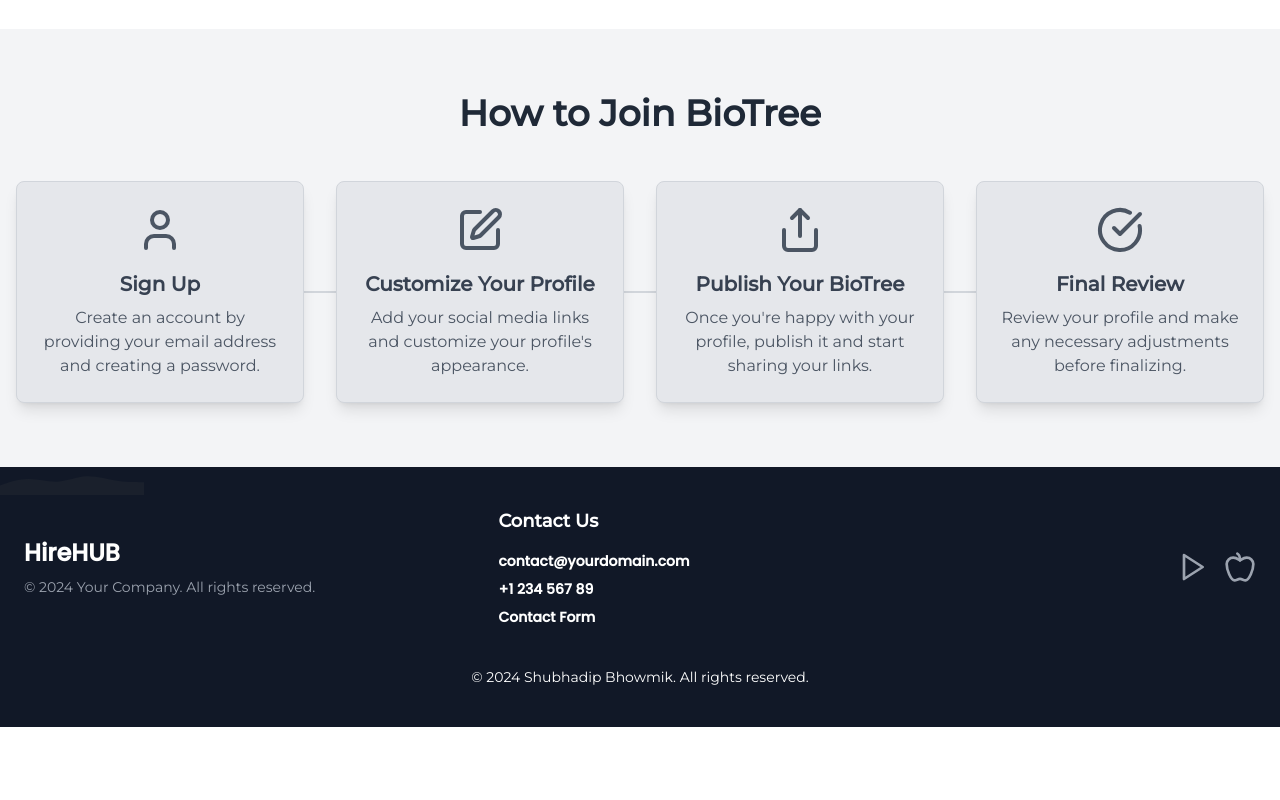
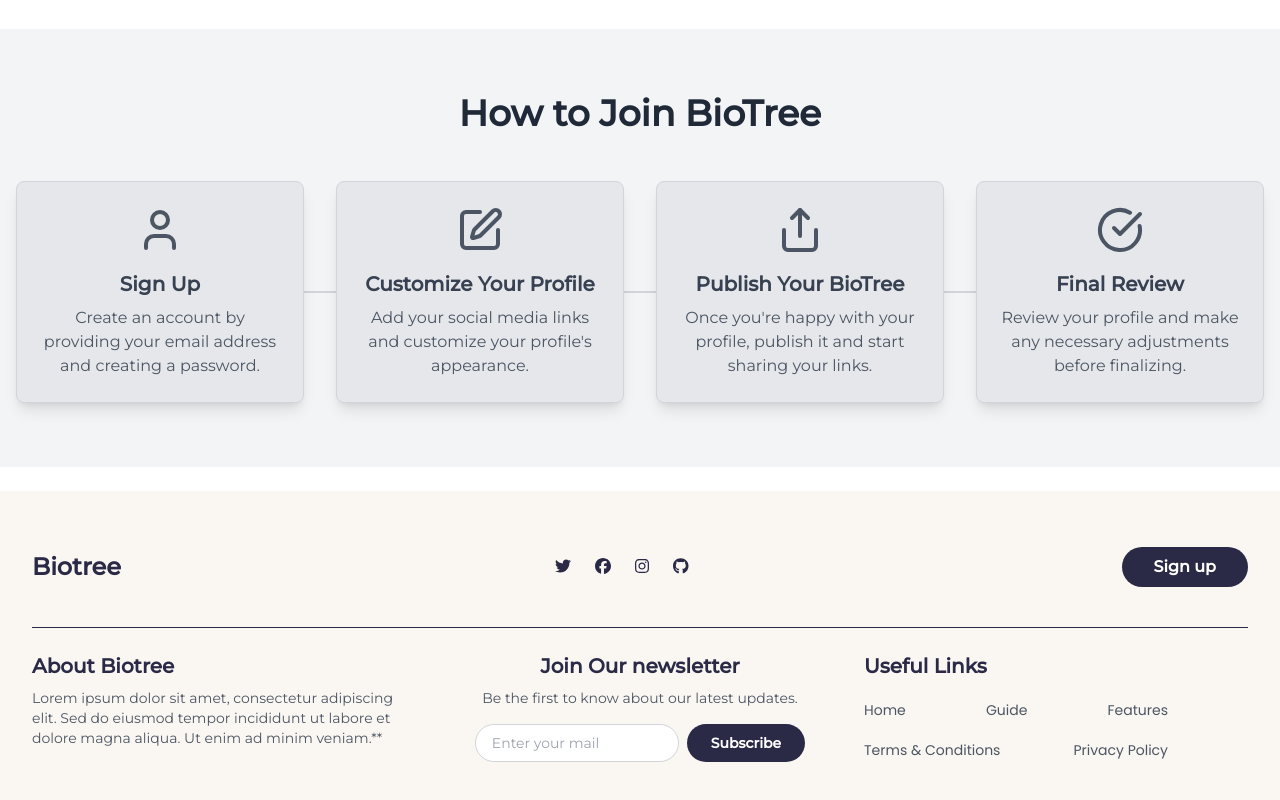
Before and after one commit to subhadipbhowmik/bio-branch, a Next.js app in the folder site/: page / in a window 1280 px wide. Shown: the part 1497-2297 px from the top of the page. Before the commit the page ends 2224 px from the top, so only its background shows below. Built offline with nearby package versions, Linux system fonts and the light colour scheme.

Commit message:
Redesgin of footer section

```diff
--- a/site/components/Footer.js
+++ b/site/components/Footer.js
@@ -1,83 +1,69 @@
-import React from 'react'
-import Link from 'next/link'
-import { Apple, Play } from 'lucide-react'
+import React from 'react';
+import { FontAwesomeIcon } from '@fortawesome/react-fontawesome';
+import { faTwitter, faFacebook, faInstagram, faGithub } from '@fortawesome/free-brands-svg-icons';
+import '@fortawesome/fontawesome-svg-core/styles.css';
+import { config } from '@fortawesome/fontawesome-svg-core';
+config.autoAddCss = false;
 
 const Footer = () => {
   return (
-    <footer aria-label="Site Footer" className="relative bg-gray-900 text-white py-10 px-6">
+    <footer aria-label="Site Footer" className="bg-[#faf7f2] text-black py-10 px-8 mt-6">
+      {/* First Row: Logo, Social Icons, Sign Up */}
+      <div className="flex flex-col md:flex-row items-center justify-between py-4">
+        <p className="text-2xl font-bold text-[#2a2a46]">Biotree</p>
+        <div className="flex space-x-6 mt-4 md:mt-0">
+          <a href="#"><FontAwesomeIcon icon={faTwitter} className="text-[#2a2a46] hover:text-blue-500" /></a>
+          <a href="#"><FontAwesomeIcon icon={faFacebook} className="text-[#2a2a46] hover:text-blue-600" /></a>
+          <a href="#"><FontAwesomeIcon icon={faInstagram} className="text-[#2a2a46] hover:text-pink-600" /></a>
+          <a href="#"><FontAwesomeIcon icon={faGithub} className="text-[#2a2a46] hover:text-gray-900" /></a>
+        </div>
+        <button className="bg-[#2a2a46] hover:bg-[#1d1d33] text-white font-semibold py-2 px-8 rounded-full mt-4 md:mt-0">Sign up</button>
+      </div>
 
-      {/* Wave Effect (You can add SVG wave here for a design touch) */}
-      <svg className="absolute top-0 left-0 right-0 -mt-1 h-8" viewBox="0 0 1440 320" xmlns="http://www.w3.org/2000/svg">
-        <path fill="#1a202c" fillOpacity="1" d="M0,224L48,208C96,192,192,160,288,160C384,160,480,192,576,186.7C672,181,768,139,864,133.3C960,128,1056,160,1152,176C1248,192,1344,192,1392,192L1440,192L1440,320L1392,320C1344,320,1248,320,1152,320C1056,320,960,320,864,320C768,320,672,320,576,320C480,320,384,320,288,320C192,320,96,320,48,320L0,320Z"></path>
-      </svg>
+      <hr className="border-t border-[#2a2a46] my-6" />
 
-      <div className="container mx-auto flex flex-col md:flex-row items-center justify-between relative z-10 space-y-8 md:space-y-0">
-
-        {/* Left Section: Logo & Copyright */}
-        <div className="flex flex-col items-center md:items-start">
-          <Link href="/" className="text-2xl font-bold">
-            HireHUB
-          </Link>
-          <p className="text-sm text-gray-400 mt-2">&copy; {new Date().getFullYear()} Your Company. All rights reserved.</p>
+      {/* Second Row: About, Newsletter, Links */}
+      <div className="grid grid-cols-1 md:grid-cols-3 gap-8">
+        {/* About Section */}
+        <div className="text-left">
+          <h4 className="text-xl font-semibold text-[#2a2a46]">About Biotree</h4>
+          <p className="text-sm text-gray-600 mt-2">
+            Lorem ipsum dolor sit amet, consectetur adipiscing elit. Sed do eiusmod tempor incididunt ut labore et dolore magna aliqua. Ut enim ad minim veniam.**
+          </p>
         </div>
 
-        {/* Center Section: App Store Links (Optional) */}
-        <div className="flex space-x-4 md:order-3">
-          <Link href="https://play.google.com/store" target="_blank">
-            <Play className="w-8 h-8 text-gray-400 hover:text-white transition" />
-          </Link>
-          <Link href="https://www.apple.com/app-store/" target="_blank">
-            <Apple className="w-8 h-8 text-gray-400 hover:text-white transition" />
-          </Link>
-        </div>
-
-
-{/* Feature: Contact Us */}
-        <div className="flex flex-col items-start mb-6 md:mb-0">
-          <h3 className="mb-4 text-lg font-semibold">Contact Us</h3>
-          <div className="flex flex-col space-y-2">
-            {/* Email Contact */}
-            <a href="mailto:contact@yourdomain.com" className="text-sm font-semibold hover:underline">
-              contact@yourdomain.com
-            </a>
-            {/* Phone Contact */}
-            <a href="tel:+123456789" className="text-sm font-semibold hover:underline">
-              +1 234 567 89
-            </a>
-            {/* Or a Contact Form Link */}
-            <Link href="/contact" className="text-sm font-semibold hover:underline">
-              Contact Form
-            </Link>
+        {/* Newsletter Section */}
+        <div className="text-center">
+          <h4 className="text-xl font-semibold text-[#2a2a46]">Join Our newsletter</h4>
+          <p className="text-sm text-gray-600 mt-2">Be the first to know about our latest updates.</p>
+          <div className="mt-4 flex justify-center">
+            <input
+              type="email"
+              placeholder="Enter your mail"
+              className="border border-gray-300 rounded-full px-4 py-2 text-sm focus:outline-none focus:border-blue-500"
+            />
+            <button className="ml-2 bg-[#2a2a46] hover:bg-[#1d1d33] text-white font-semibold px-6 py-2 rounded-full text-sm">
+              Subscribe
+            </button>
           </div>
         </div>
 
-        {/* Right Section: Social Media Links */}
-        <div className="flex space-x-6 md:order-2">
-          <Link href="https://twitter.com/yourprofile" target="_blank" aria-label="Twitter" className="text-gray-400 hover:text-blue-400 transition">
-            <svg className="h-6 w-6" fill="currentColor" viewBox="0 0 24 24" xmlns="http://www.w3.org/2000/svg">
-              {/* Add Twitter SVG Path */}
-            </svg>
-          </Link>
-          <Link href="https://linkedin.com/in/yourprofile" target="_blank" aria-label="LinkedIn" className="text-gray-400 hover:text-blue-600 transition">
-            <svg className="h-6 w-6" fill="currentColor" viewBox="0 0 24 24" xmlns="http://www.w3.org/2000/svg">
-              {/* Add LinkedIn SVG Path */}
-            </svg>
-          </Link>
-          <Link href="https://github.com/yourprofile" target="_blank" aria-label="GitHub" className="text-gray-400 hover:text-blue-600 transition">
-            <svg className="h-6 w-6" fill="currentColor" viewBox="0 0 24 24" xmlns="http://www.w3.org/2000/svg">
-              {/* Add GitHub SVG Path */}
-            </svg>
-          </Link>
+        {/* Useful Links Section */}
+        <div className="text-left ">
+          <h4 className="text-xl font-semibold text-[#2a2a46]">Useful Links</h4>
+          <div className="flex text-sm text-gray-600 items-center justify-between pr-20 mt-5">
+            <p><a href="#" className="hover:underline">Home</a></p>
+            <p><a href="#" className="hover:underline">Guide</a></p>
+            <p><a href="#" className="hover:underline">Features</a></p>
+          </div>
+          <div className="flex text-sm text-gray-600 items-center justify-between pr-20 mt-5">
+            <p><a href="#" className="hover:underline">Terms & Conditions</a></p>
+            <p><a href="#" className="hover:underline">Privacy Policy</a></p>
+          </div>
         </div>
       </div>
+    </footer>
+  );
+};
 
-      {/* Bottom Text */}
-      <div className="text-center mt-10">
-        <p className="text-sm">&copy; 2024 Shubhadip Bhowmik. All rights reserved.</p>
-      </div>
-
-    </footer>
-  )
-}
-
-export default Footer
+export default Footer;
```
Also changed, not shown: site/package.json (+7 -3 lines), 1 other file (tests, documents, lock files or other folders).
